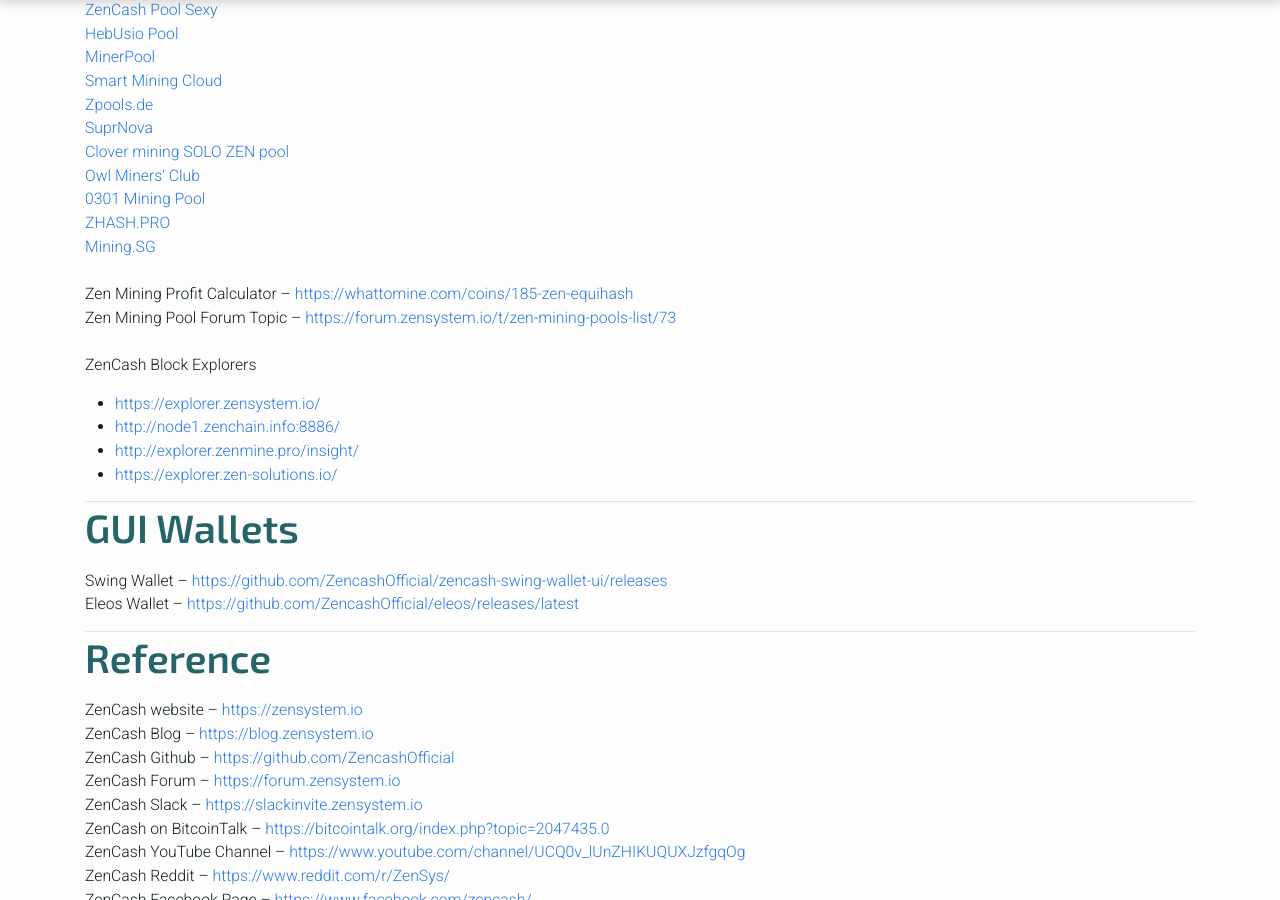
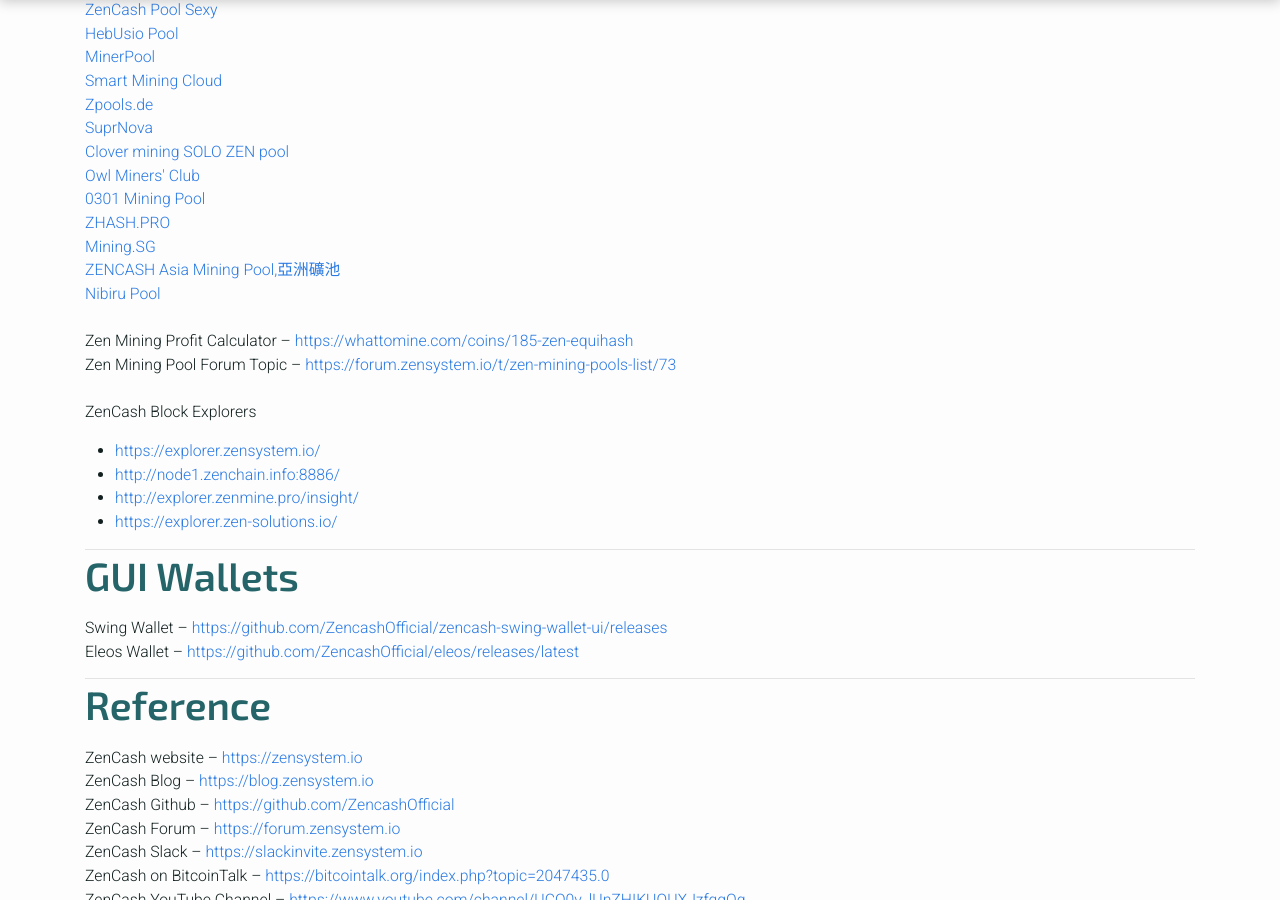
Before and after one commit to tarrenj/website, a Jekyll site: the page built from mining-pools.html, in a window 1280 px wide and 900 px high, scrolled down 783 px. Built offline with Jekyll 4.4.1, drawn with Linux system fonts in a browser that asks for light colours.

Commit message:
Add new mining pools

```diff
--- a/_includes/content/mining-pools.html
+++ b/_includes/content/mining-pools.html
@@ -21,4 +21,6 @@
   <li><a href="http://pool.0301.farm/">0301 Mining Pool</a></li>
   <li><a href="https://zhash.pro/">ZHASH.PRO</a></li>
   <li><a href="https://pool.mining.sg/">Mining.SG</a></li>
+  <li><a href="https://zpool.zennode.info/">ZENCASH Asia Mining Pool,亞洲礦池</a></li>
+  <li><a href="http://zen.nibirupool.com/">Nibiru Pool</a></li>
 </ul>
```
Also changed, not shown: 3 other files.
